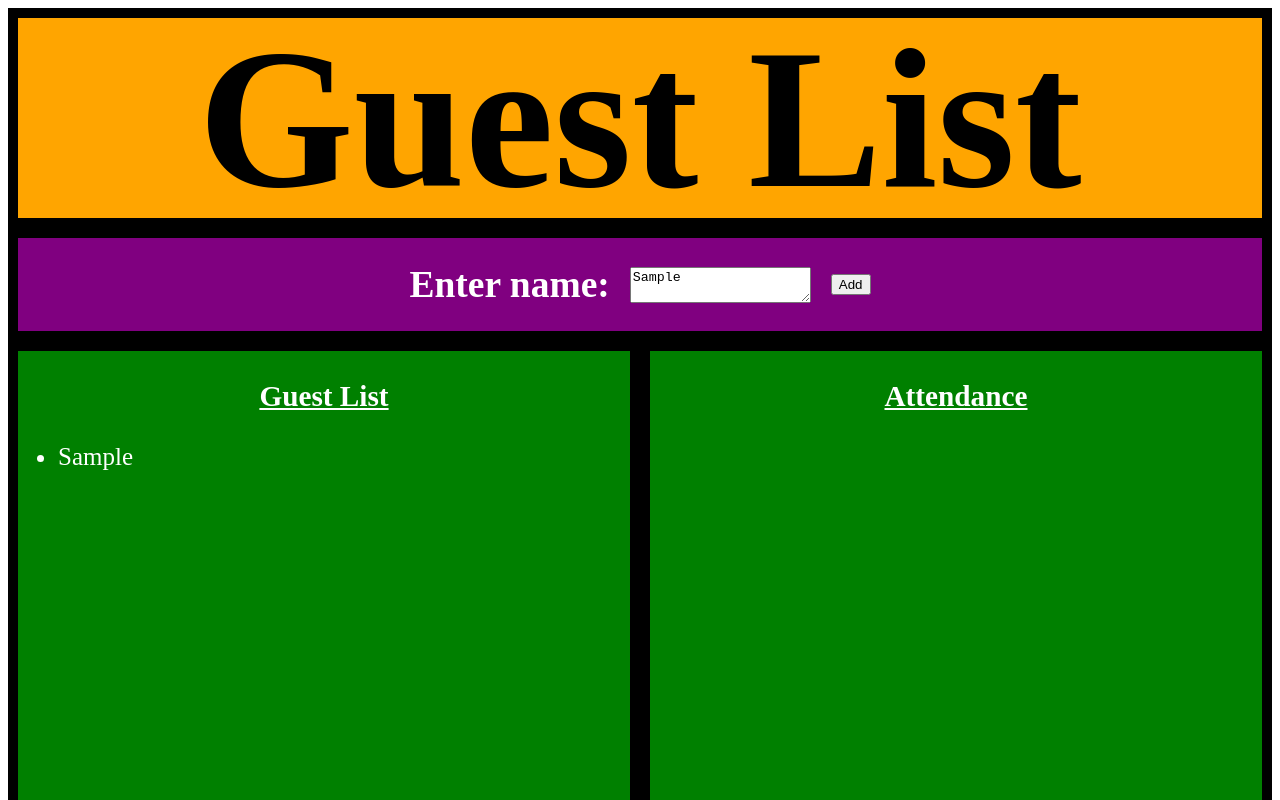
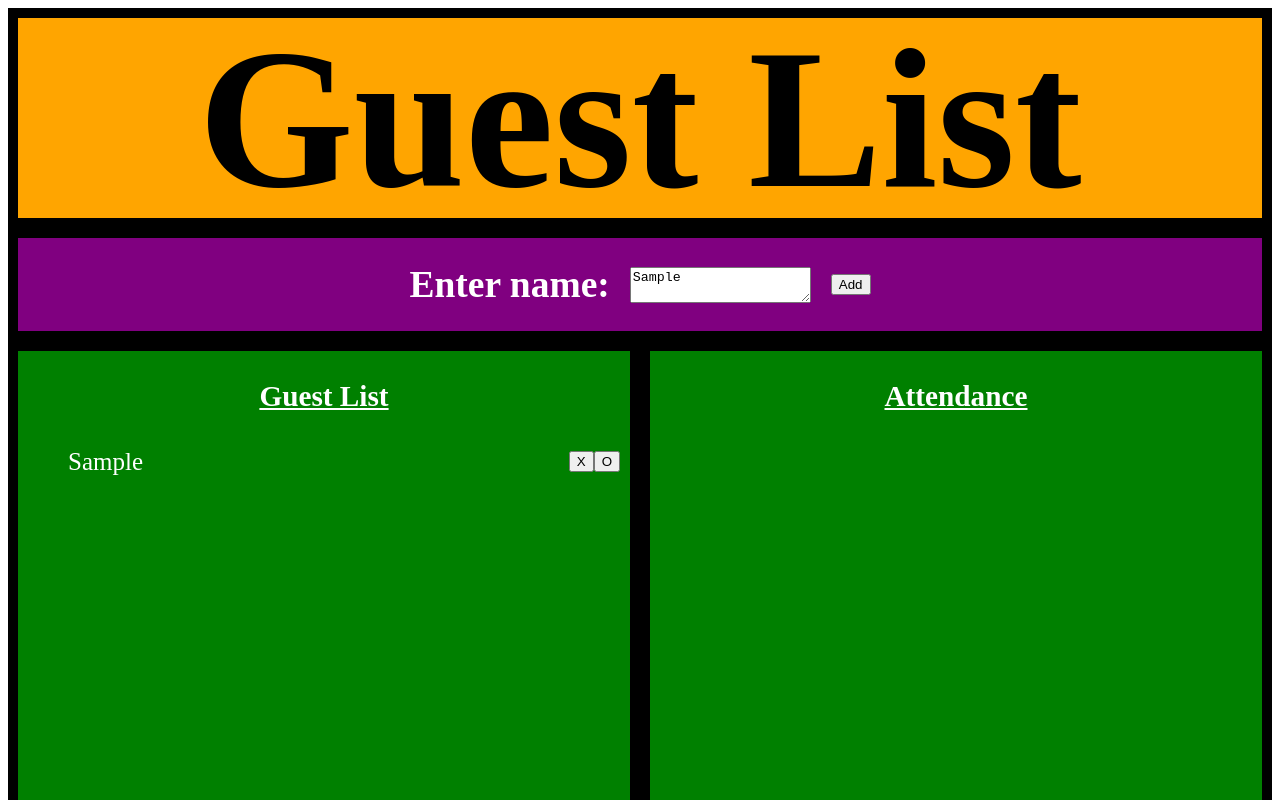
Before and after one commit to Jalvarez025/Guest-List, a plain HTML site: page index.html in a window 1280 px wide. Both pictures are taken after typing "Sample" into the empty fields and a click on the button "Add". Shown: the top 800 px of the page. Drawn offline with Linux system fonts and the light colour scheme.

Commit message:
Added styling to entry rows and name cannot be longer than 32 characters

```diff
--- a/assets/script.js
+++ b/assets/script.js
@@ -11,6 +11,13 @@ eSubmit.addEventListener("click", function ()
 {
     //Set flag value
     var flag = true;
+
+    //Check if name in text area is blank or length to big
+    if (eName.value == "" || eName.value.length > 32)
+    {
+        //Set flag to false
+        flag = false;
+    }
 
     //Check the guest array length that is greater than zero
     if (guestArray.length > 0)
@@ -27,22 +34,60 @@ eSubmit.addEventListener("click", function ()
         }
     }
 
-    //Check flag to be true and textarea value is not blank
-    if (flag && eName.value != "" && guestArray.length >= 0)
+    //Check flag to be true and guest array length is greater than 0
+    if (flag && guestArray.length >= 0)
     {
         //Push new name into guest array
         guestArray.push(eName.value);
 
         //Make list item
         var guest = document.createElement("li");
+
+        //Make p tag element
+        var guestName = document.createElement("p");
         //Take text from text area
         var node = document.createTextNode(eName.value);
-        //Set list item to name
-        guest.appendChild(node);
+
+        //Set p tag as name
+        guestName.appendChild(node);
+
+        //Create container div for buttons
+        var container = document.createElement("div");
+
+        //Create button element
+        var btn1 = document.createElement("button");
+        //Set text for button
+        var btnName1 = document.createTextNode("X");
+        //Add text to button
+        btn1.appendChild(btnName1);
+
+        //Create button element
+        var btn2 = document.createElement("button");
+        //Set text for button
+        var btnName2 = document.createTextNode("O");
+        //Add text to button
+        btn2.appendChild(btnName2);
+
+        //Add buttons to container div
+        container.appendChild(btn1);
+        container.appendChild(btn2);
+
+        //Add p tag to guest list item
+        guest.appendChild(guestName);
+        //Add container with buttons to guest list item
+        guest.appendChild(container);
+
+        //Add entry class to guest list item
+        guest.classList.add("entry")
+        //Add container class to both p tag and two buttons
+        guestName.classList.add("entryContainer");
+        container.classList.add("entryContainer");
 
         //Create element for unordered list called all
         var element = document.getElementById("all");
         //Add list item name to unordered list all
         element.appendChild(guest);
+
+
     }
 })
--- a/assets/style.css
+++ b/assets/style.css
@@ -40,3 +40,14 @@ h3 {
     border: 10px solid black;
     font-size: 25px;
 }
+
+.entry {
+    display: flex;
+    align-items: center;
+    justify-content: space-between;
+
+}
+
+.entryContainer {
+    margin: 5px 10px;
+}
```
